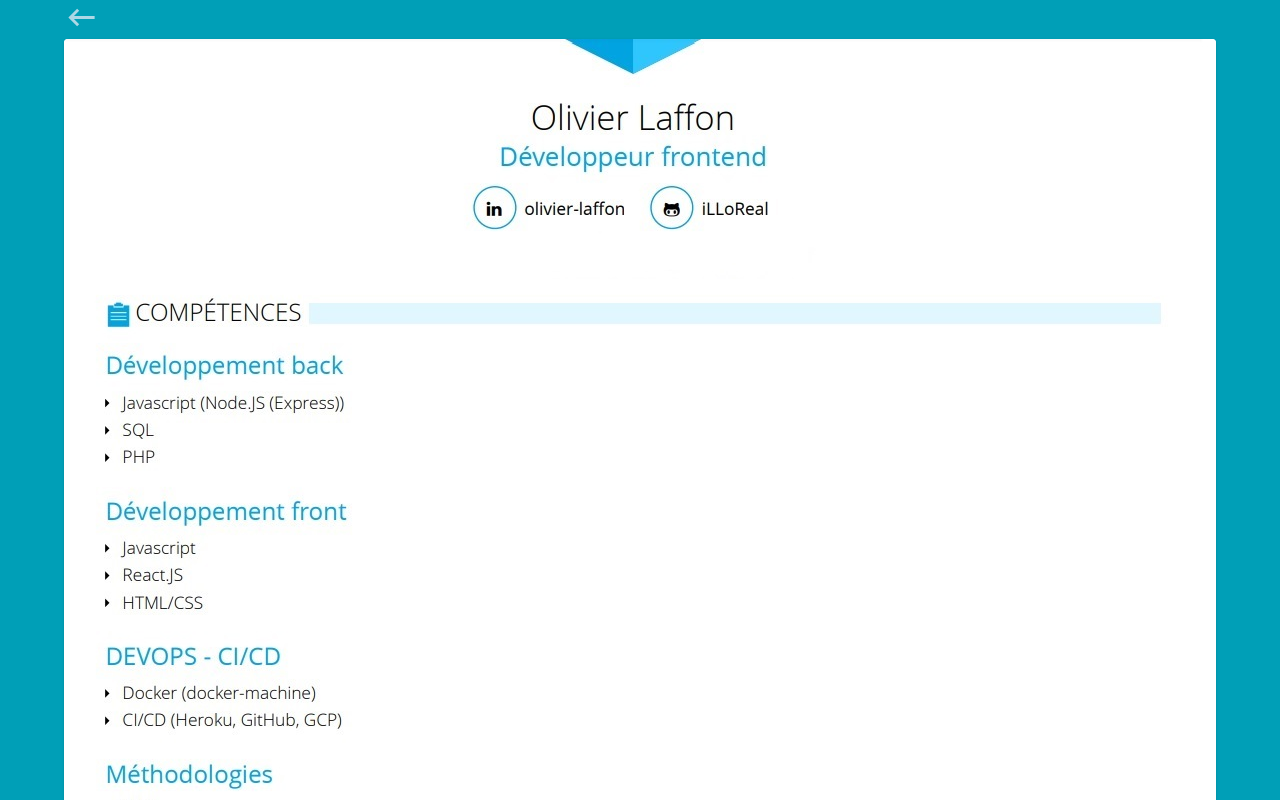
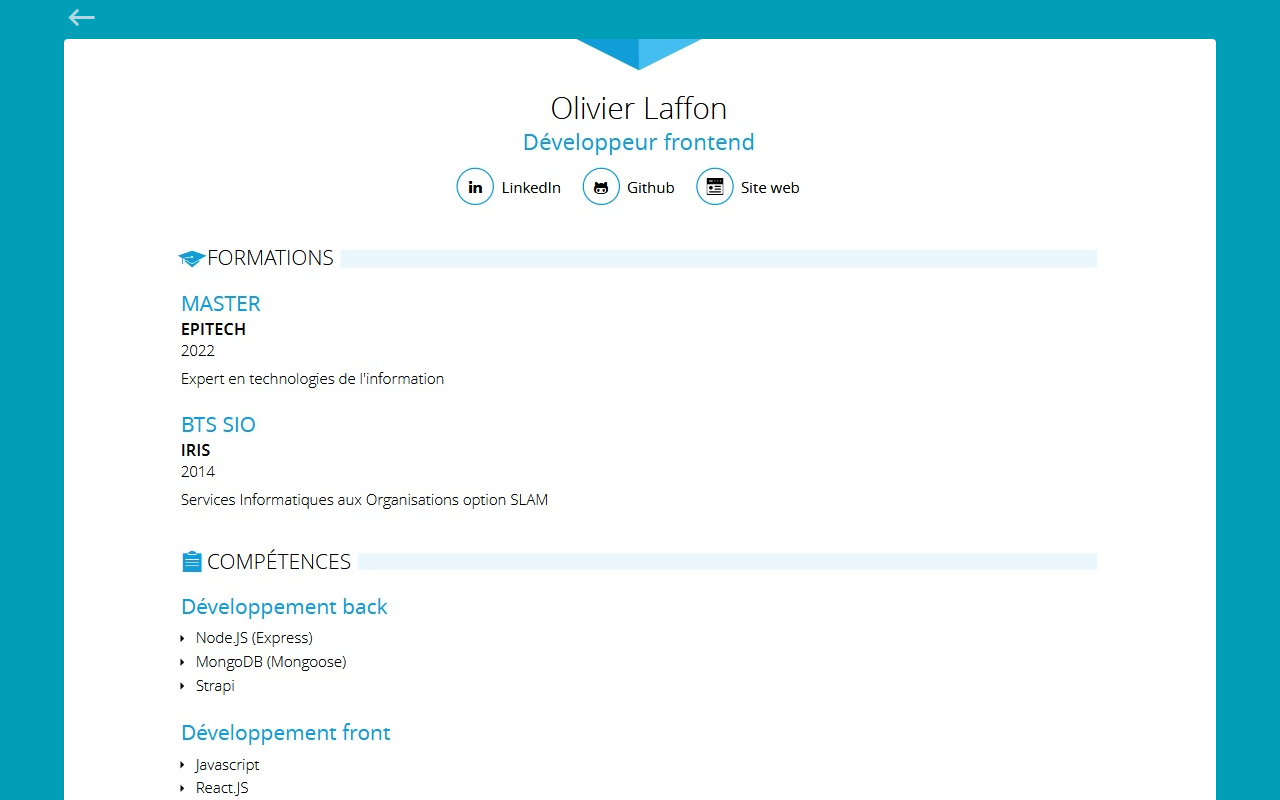
Before and after one commit to iLLoReal/portfolio, a React (Create React App) app in the folder front/: page /resume in a window 1280 px wide. Shown: the top 800 px of the page. Built offline with nearby package versions, Linux system fonts and the light colour scheme.

Commit message:
Modif cv, ajout objectfit contain dans projectcard

```diff
--- a/front/src/components/Project/ProjectCard.tsx
+++ b/front/src/components/Project/ProjectCard.tsx
@@ -47,7 +47,7 @@ const ProjectCard = ({ project, select }: Props) => {
               container
               justifyContent={'center'}
             >
-              <CardMedia title={project.title} component='img' image={project.previewUrl} sx={{ maxWidth: 'auto', height: '56.25vw', objectFit: 'cover' }} />
+              <CardMedia title={project.title} component='img' image={project.previewUrl} sx={{ maxWidth: 'auto', height: '56.25vw', objectFit: 'contain' }} />
             </Grid>
           </Grid>
         </Grid>
--- a/front/src/components/pages/DisplayResume/DisplayResume.scss
+++ b/front/src/components/pages/DisplayResume/DisplayResume.scss
@@ -12,31 +12,31 @@
 
 
 .display_resume_card_media {
-  height: 4536px!important;
-  width: 1152px!important;
+  height: 2580px!important;
+  width: 989px!important;
   align-self: center!important;
 }
 
 @media screen and (min-width:1200px) {
   .display_resume_card_media {
-    height: 4536px!important;
-    width: 1152px!important;
+    height: 2580px!important;
+    width: 989px!important;
     align-self: center!important;
   }
 }
 
 @media screen and (min-width:800px) and (max-width: 1199px) {
   .display_resume_card_media {
-    height: 2268px !important;
-    width: 576px !important;
+    height: 1290px !important;
+    width: 494px !important;
     align-self: center!important;
   }
 }
 
 @media screen and (min-width:600px) and (max-width: 799px) {
   .display_resume_card_media {
-    height: 2268px !important;
-    width: 576px !important;
+    height: 1290px !important;
+    width: 494px !important;
     align-self: center!important;
   }
 }
@@ -44,24 +44,24 @@
 
 @media screen and (min-width:350px) and (max-width: 599px) {
   .display_resume_card_media {
-    height: 1134px !important;
-    width: 288px !important;
+    height: 645px !important;
+    width: 247px !important;
     align-self: center!important;
   }
 }
 
 @media screen and (min-width:250px) and (max-width: 349px) {
   .display_resume_card_media {
-    height: 567px !important;
-    width: 144px !important;
+    height: 322px !important;
+    width: 123px !important;
     align-self: center!important;
   }
 }
 
 @media screen and (max-width:249px) {
   .display_resume_card_media {
-    height: 283px !important;
-    width: 72px !important;
+    height: 161px !important;
+    width: 61px !important;
     align-self: center!important;
   }
 }
--- a/front/src/components/pages/DisplayResume/DisplayResume.tsx
+++ b/front/src/components/pages/DisplayResume/DisplayResume.tsx
@@ -1,7 +1,7 @@
 import { Container } from '@mui/material';
 import Card from '@mui/material/Card'
 import CardMedia from '@mui/material/CardMedia'
-import resume from './cv-olivier-laffon-2022.jpg'
+import resume from './cv-olivier-laffon-2022-2.jpg'
 import SubdirectoryArrowRightIcon from '@mui/icons-material/SubdirectoryArrowRight';
 import KeyboardBackspaceIcon from '@mui/icons-material/KeyboardBackspace';
 import './DisplayResume.scss';
@@ -19,7 +19,8 @@ const DisplayResume = () => {
         <Card className='display_resume_card'>
           <CardMedia
             className='display_resume_card_media'
-            image={resume} />
+            image={resume}
+          />
         </Card >
         <SubdirectoryArrowRightIcon fontSize='small' sx={{ color: 'lightblue' }} />
         2022
```
Also changed, not shown: front/src/components/pages/DisplayResume/cv-olivier-laffon-2022-2.jpg (added), front/src/components/pages/DisplayResume/cv-olivier-laffon-2022.jpg (deleted).
